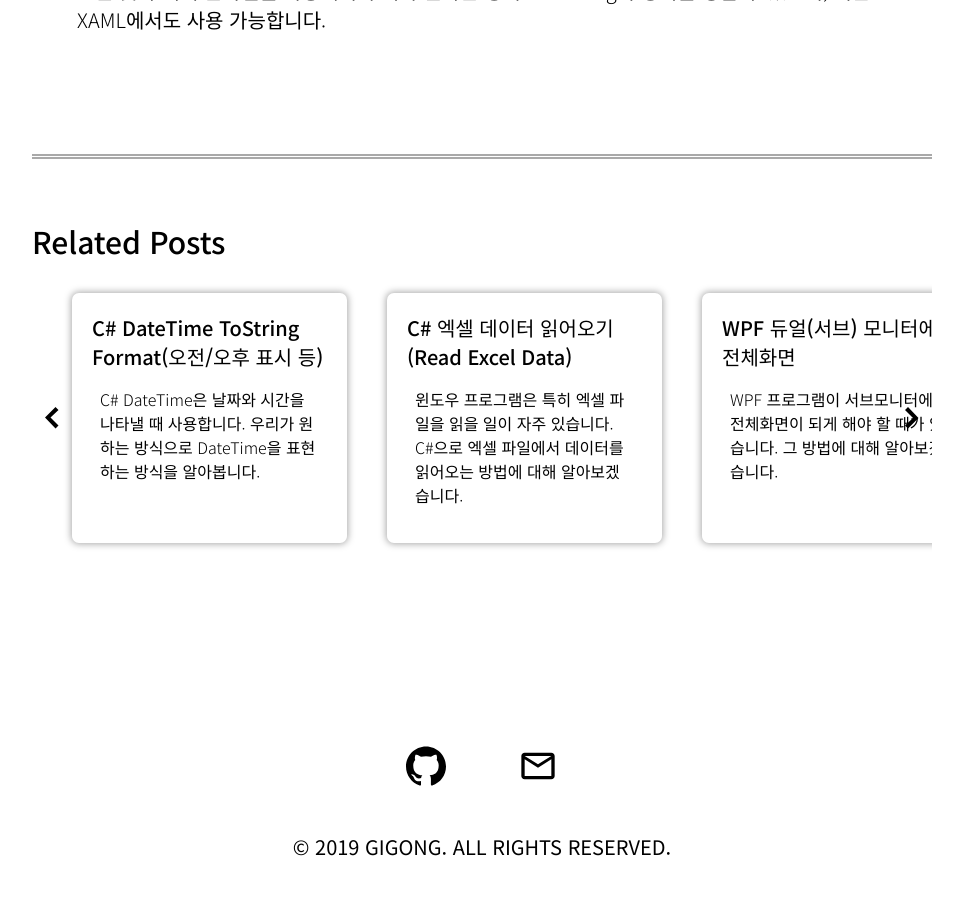
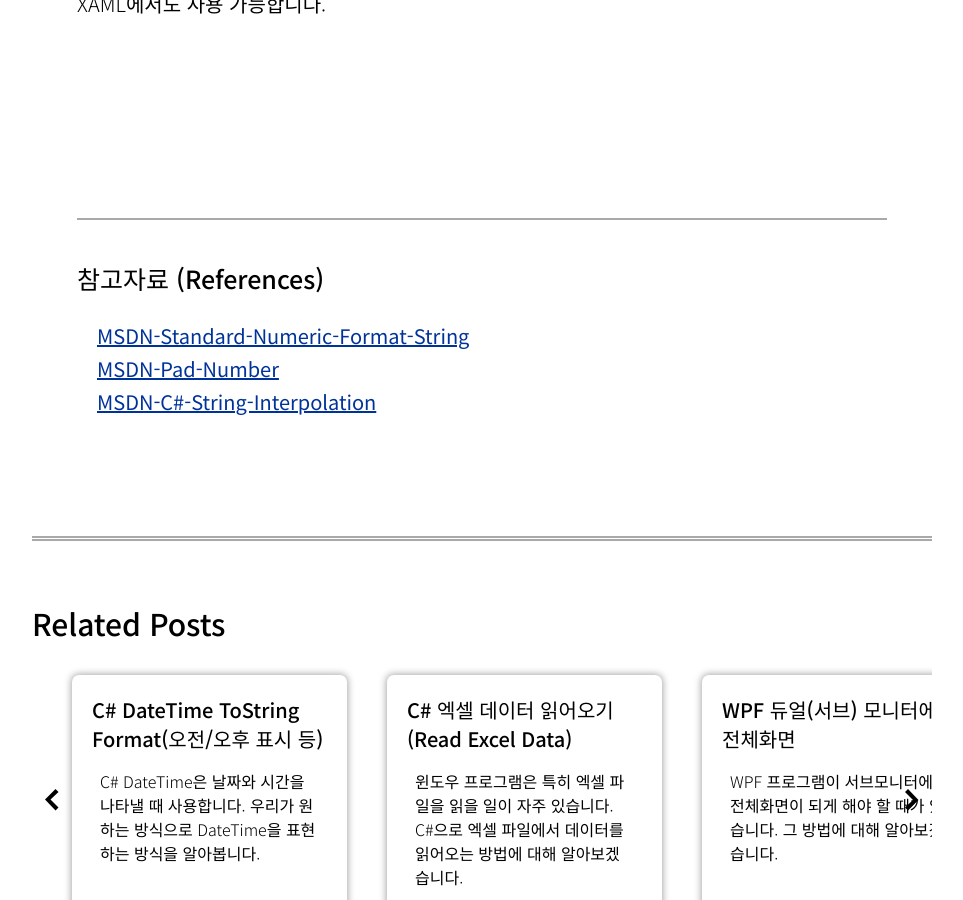
Before and after one commit to GiGong/gigong.github.io, a Jekyll site: the page built from _posts/CSharp/2021-09-15-CSharp-pad-integer-digit.md, in a window 1280 px wide and 900 px high, scrolled down 2159 px. Shown: the whole window, without its empty margins (158-1121 px from the left). Built offline with Jekyll 4.4.1, drawn with Linux system fonts in a browser that asks for light colours; some web fonts are replaced; comment, search, counter and statistics services are not loaded; some of the changed text lies outside the part shown.

Commit message:
Update post.

```diff
--- a/_posts/CSharp/2021-09-15-CSharp-pad-integer-digit.md
+++ b/_posts/CSharp/2021-09-15-CSharp-pad-integer-digit.md
@@ -55,5 +55,17 @@ Code 3번째 줄: 16진수로 자리를 맞추고 싶다면, X 또는 x와 숫
 
 
 
+
+<!-- reference area -->
+  - [MSDN-Standard-Numeric-Format-String][MSDN-Standard-Numeric-Format-String]
+  - [MSDN-Pad-Number][MSDN-Pad-Number]
+  - [MSDN-C#-String-Interpolation][MSDN-C#-String-Interpolation]
+{% include post_function/reference_area_setter.html %}
+
+
+
+
 [Origin-Tistory-Post]: https://gigong.tistory.com/3
-[Standard-Numeric-Format-String-MSDN]: https://docs.microsoft.com/ko-kr/dotnet/standard/base-types/standard-numeric-format-strings
+[MSDN-Standard-Numeric-Format-String]: https://docs.microsoft.com/ko-kr/dotnet/standard/base-types/standard-numeric-format-strings
+[MSDN-Pad-Number]: https://docs.microsoft.com/ko-kr/dotnet/standard/base-types/how-to-pad-a-number-with-leading-zeros
+[MSDN-C#-String-Interpolation]: https://docs.microsoft.com/ko-kr/dotnet/csharp/tutorials/string-interpolation
```
Also changed, not shown: other parts of _posts/CSharp/2021-09-15-CSharp-pad-integer-digit.md (+3 -3 lines).
